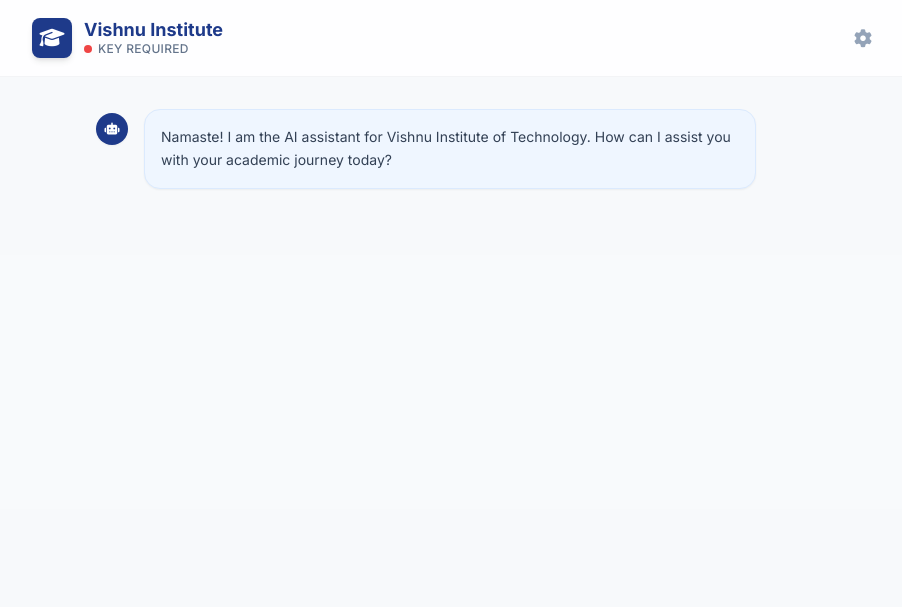
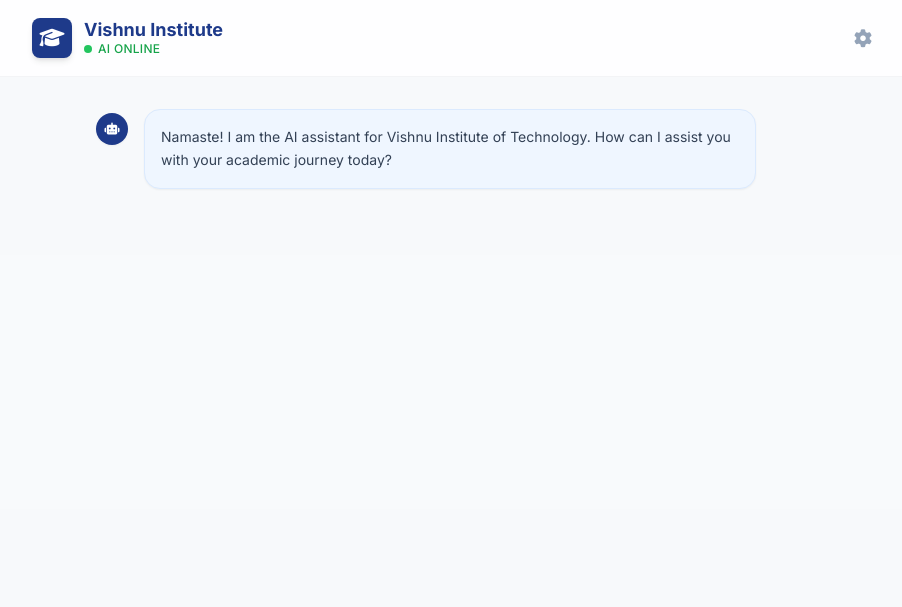
Before and after one commit to Mounisha0114/chatbot, a Flask app: template templates/index.html in a window 1280 px wide. Shown: the top 607 px of the page, without its empty margins (184-1086 px from the left). Run offline with Flask 3, Linux system fonts and the light colour scheme; the template is opened without the code that fills it: most values are stand-ins (such as "Sample title", 1, 10 or a date in 2020); some libraries are stand-ins or nearby versions.

Commit message:
Update index.html

```diff
--- a/templates/index.html
+++ b/templates/index.html
@@ -118,7 +118,7 @@
     </footer>
 
     <script>
-        const DEFAULT_API_KEY = "";
+        const DEFAULT_API_KEY = "{{ api_key }}";
         const COLLEGE_CONTEXT = "You are an official AI assistant for Vishnu Institute of Technology, Bhimavaram. College info: Name: Vishnu Institute of Technology (VITB). Location: Bhimavaram, Andhra Pradesh. Courses: B.Tech, M.Tech. Focus: Engineering, innovation, placements, discipline. Answer clearly and politely.";
 
         // Target model
```
